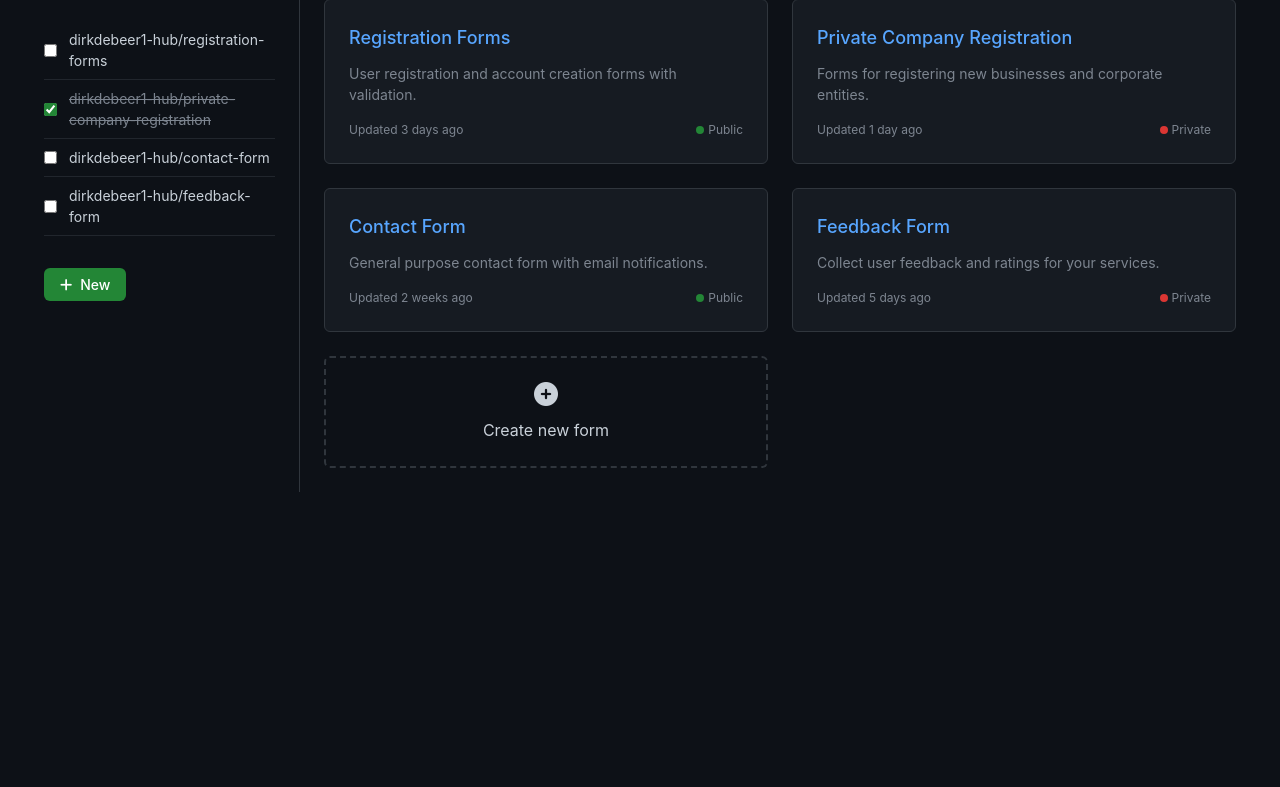
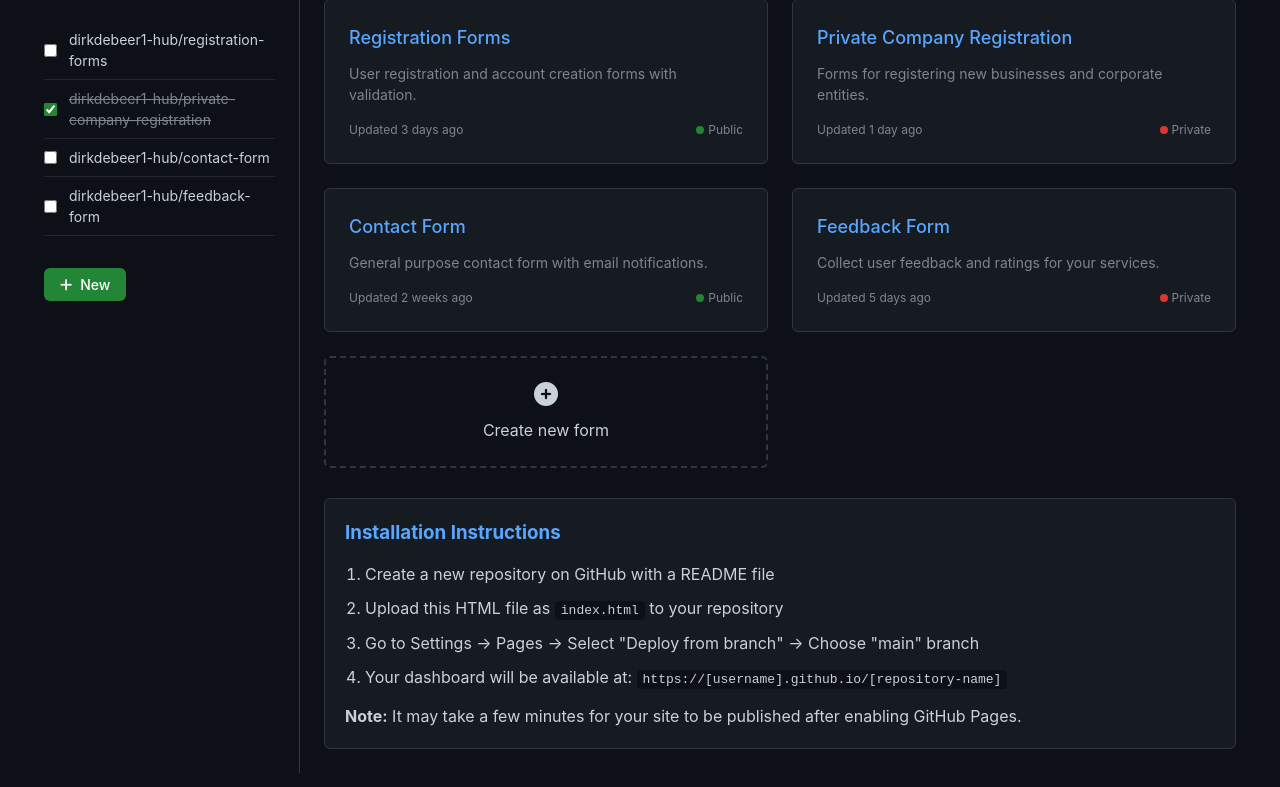
Before and after one commit to dirkdebeer1-hub/website-forms, a plain HTML site: page index.html in a window 1280 px wide. Shown: the part 187-974 px from the top of the page. Before the commit the page ends 800 px from the top, so only its background shows below. Drawn offline with Linux system fonts and the light colour scheme.

Commit message:
Update index.html

```diff
--- a/index.html
+++ b/index.html
@@ -255,6 +255,35 @@
             margin-bottom: 12px;
         }
 
+        .instructions {
+            background-color: #161b22;
+            border: 1px solid #30363d;
+            border-radius: 6px;
+            padding: 20px;
+            margin-top: 30px;
+        }
+
+        .instructions h3 {
+            color: #58a6ff;
+            margin-bottom: 15px;
+        }
+
+        .instructions ol {
+            padding-left: 20px;
+            margin-bottom: 15px;
+        }
+
+        .instructions li {
+            margin-bottom: 10px;
+        }
+
+        .instructions code {
+            background-color: #0d1117;
+            padding: 2px 6px;
+            border-radius: 4px;
+            font-family: monospace;
+        }
+
         @media (max-width: 768px) {
             .container {
                 flex-direction: column;
@@ -383,6 +412,17 @@
                     <span>Create new form</span>
                 </div>
             </div>
+
+            <div class="instructions">
+                <h3>Installation Instructions</h3>
+                <ol>
+                    <li>Create a new repository on GitHub with a README file</li>
+                    <li>Upload this HTML file as <code>index.html</code> to your repository</li>
+                    <li>Go to Settings → Pages → Select "Deploy from branch" → Choose "main" branch</li>
+                    <li>Your dashboard will be available at: <code>https://[username].github.io/[repository-name]</code></li>
+                </ol>
+                <p><strong>Note:</strong> It may take a few minutes for your site to be published after enabling GitHub Pages.</p>
+            </div>
         </main>
     </div>
 
```
